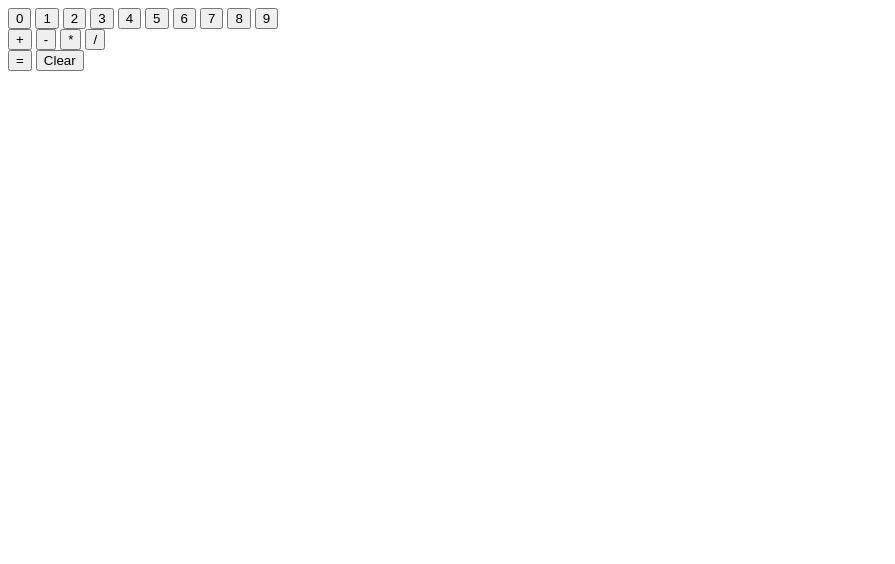
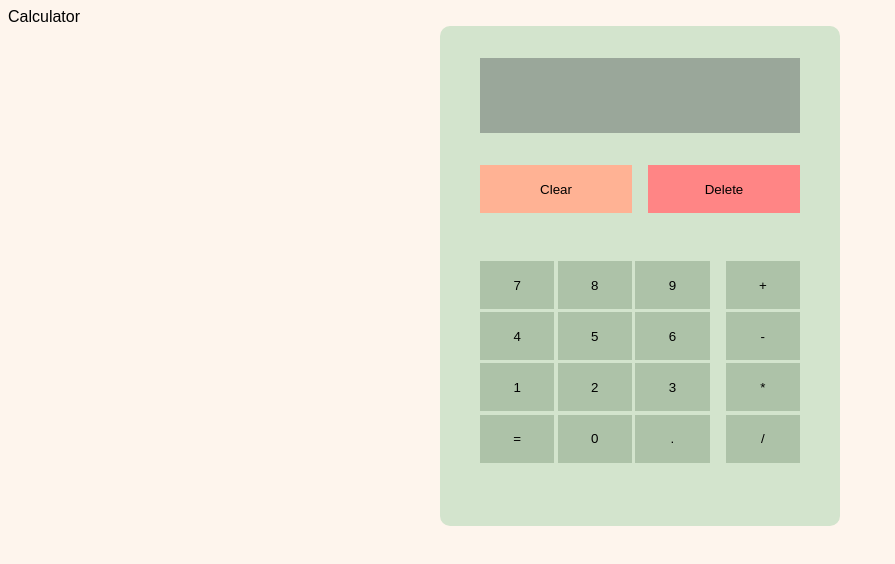
Before and after one commit to Abdelwahed-AB/Odin-Calculator, a plain HTML site: page index.html in a window 1280 px wide. Shown: the whole page, without its empty margins (0-895 px from the left). Drawn offline with Linux system fonts and the light colour scheme.

Commit message:
Create basic GUI

```diff
--- /dev/null
+++ b/Style/style.css
@@ -0,0 +1,111 @@
+@font-face {
+    font-family: digital;
+    src: url("./fonts/digital-7.ttf");
+}
+
+:root {
+    font-family: sans-serif;
+    background-color: #FEF5ED;
+    --color-calculator : hsl(104, 30%, 85%);
+    --color-display: hsl(120, 7%, 63%);
+    --color-buttons: hsl(110, 17%, 71%);
+
+    --color-delete: hsl(0, 100%, 76%);
+    --color-clear: hsl(17, 100%, 79%);
+
+    --color-delete-hover: hsl(0, 100%, 60%);
+    --color-clear-hover: hsl(17, 100%, 60%);
+    --color-buttons-hover: hsl(110, 17%, 60%);
+}
+
+main{
+    display: flex;
+
+    justify-content: center;
+    align-items: center;
+}
+
+#calculator{
+    width: 400px;
+    height: 500px;
+    border-radius: 10px;
+
+    background-color: var(--color-calculator);
+}
+
+#display{
+    width: 80%;
+    height: 15%;
+
+    margin: 2rem auto;
+    background-color: var(--color-display);
+}
+
+.button_container{
+    display: grid;
+    grid-template-areas:
+        "numbers numbers numbers operators"
+        "numbers numbers numbers operators"
+        "numbers numbers numbers operators"
+        "numbers numbers numbers operators";
+
+    grid-column-gap: 1rem;
+
+    width: 80%;
+    margin: 0 auto;
+
+    padding-top: 3rem;
+}
+
+
+.numbers{
+    grid-area: numbers;
+    display: grid;
+    grid-template-rows: repeat(4, 1fr);
+    grid-template-columns: repeat(3, 1fr);
+
+    grid-row-gap: 0.2rem;
+    grid-column-gap: 0.2rem;
+}
+
+.operators{
+    grid-area: operators;
+    display: grid;
+    grid-row-gap: 0.2rem;
+}
+.button_container button{
+    height: 3rem;
+
+    background-color: var(--color-buttons);
+    border: none;
+}
+
+.button_container button:hover{
+    background-color: var(--color-buttons-hover);
+}
+
+.display_controls{
+    display: flex;
+    width: 80%;
+    margin: 0 auto;
+    height: 3rem;
+
+    justify-content: center;
+    gap: 1rem;
+}
+.clear{
+    flex: 1;
+
+    background-color: var(--color-clear);
+    border: none;
+}
+.clear:hover{background-color: var(--color-clear-hover);}
+
+.delete{
+    flex: 1;
+
+    background-color: var(--color-delete);
+    border: none;
+}
+
+.delete:hover{background-color: var(--color-delete-hover);}
--- a/index.html
+++ b/index.html
@@ -7,29 +7,35 @@
 
     <title>Calculator</title>
 
-    <!-- Scripts -->
-    <script src="./Scripts/functions.js" type="module" defer></script>
-    <script src="./Scripts/main.js" type="module" defer></script>
+    <!-- Style -->
+    <link rel="stylesheet" href="./Style/style.css">
 </head>
 <body>
     <header>
+        Calculator
     </header>
 
     <main>
-        <section id="calc">
-            <div class="display">
+        <section id="calculator">
+            <div id="display"></div>
+            <div class="display_controls">
+                <button class="clear">Clear</button>
+                <button class="delete">Delete</button>
             </div>
+            <div class="button_container">
                 <div class="numbers">
-                <button>0</button>
+                    <button>7</button>
+                    <button>8</button>
+                    <button>9</button>
+                    <button>4</button>
+                    <button>5</button>
+                    <button>6</button>
                     <button>1</button>
                     <button>2</button>
                     <button>3</button>
-                <button>4</button>
-                <button>5</button>
-                <button>6</button>
-                <button>7</button>
-                <button>8</button>
-                <button>9</button>
+                    <button class="equals">=</button>
+                    <button>0</button>
+                    <button class="clear">.</button>
                 </div>
                 <div class="operators">
                     <button>+</button>
@@ -37,9 +43,6 @@
                     <button>*</button>
                     <button>/</button>
                 </div>
-            <div>
-                <button class="equals">=</button>
-                <button class="clear">Clear</button>
             </div>
         </section>
     </main>
```
Also changed, not shown: index-old.html (added, +50 -0 lines), Scripts/functions.js (line endings or trailing spaces), Scripts/main.js (line endings or trailing spaces), Style/fonts/digital-7.ttf (added). Lines whose indentation alone changed are shown as unchanged.
